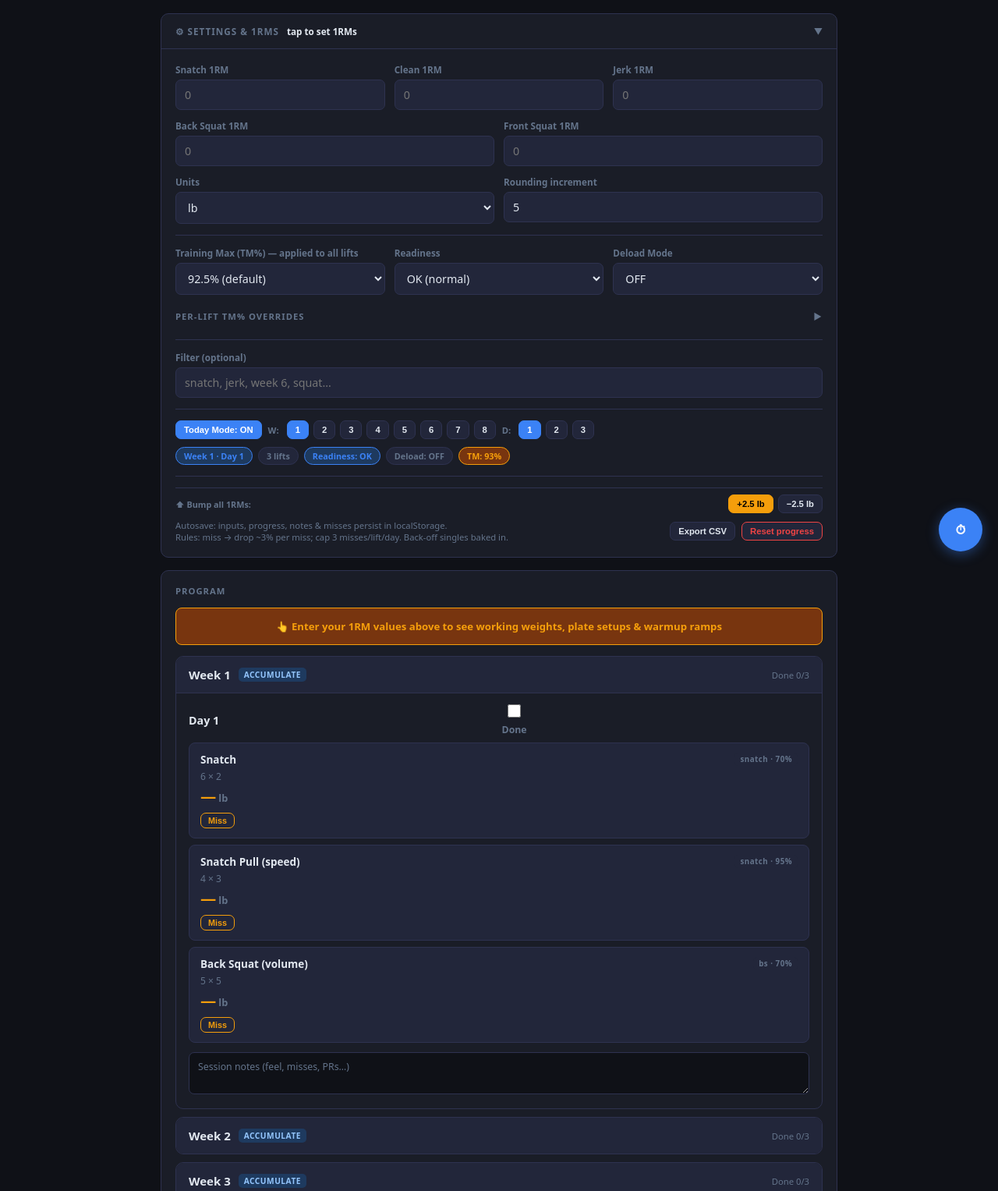
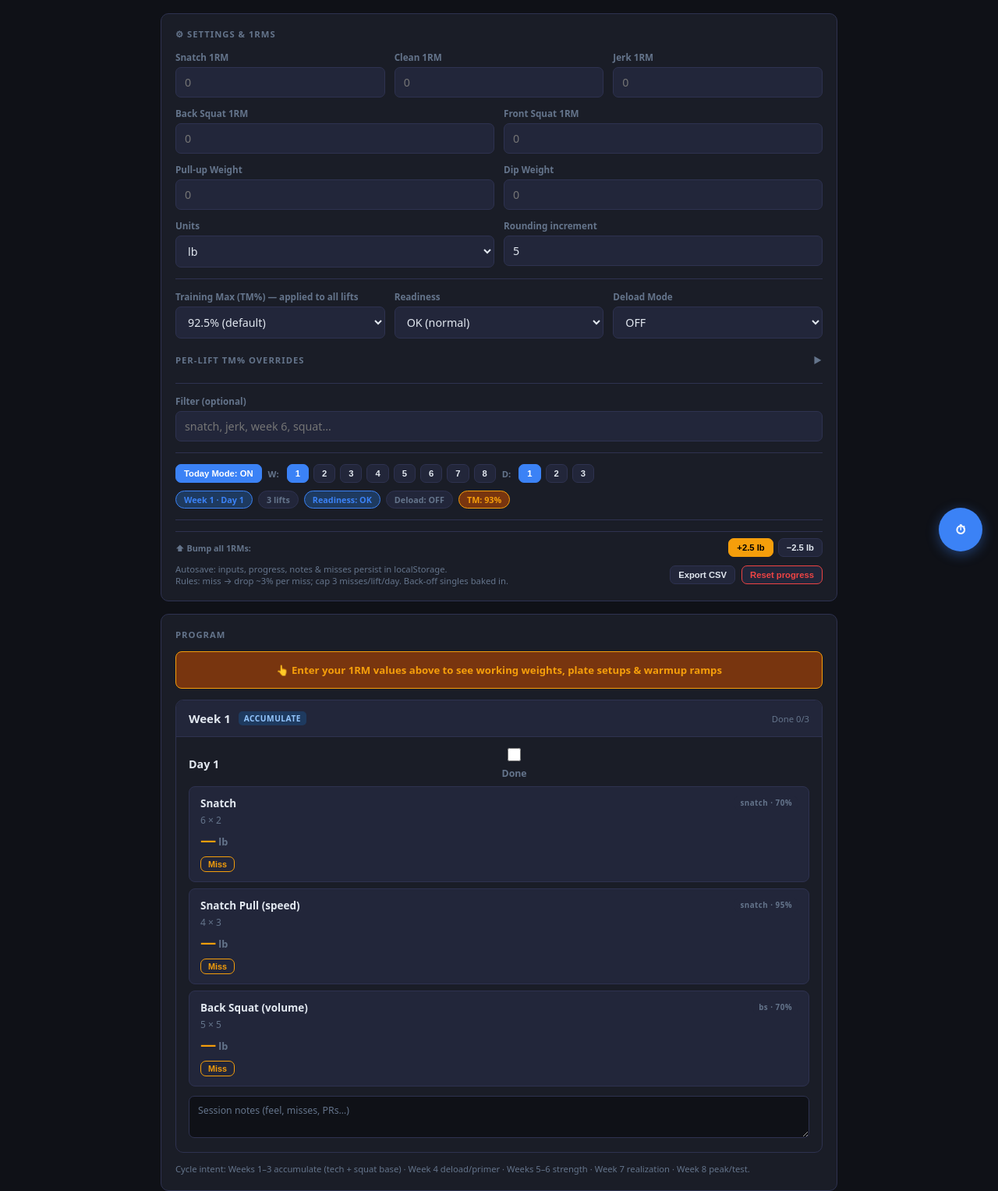
Before and after one commit to diadelfo13/Oly-Program, a plain HTML site: page index.html in a window 1280 px wide. Shown: the part 73-1600 px from the top of the page at 78% size. Drawn offline with Linux system fonts and the light colour scheme.

Commit message:
Update index.html

```diff
--- a/index.html
+++ b/index.html
@@ -190,17 +190,19 @@
     /* ── No-1RM hint ──────────────────────────────────────────── */
     .no-1rm-hint { display:none; background: var(--gold-dim); border: 1px solid var(--gold); border-radius: 8px; padding: 14px 18px; text-align: center; font-size: 0.88rem; font-weight: 700; color: var(--gold); margin-bottom: 14px; }
 
-    /* ── Inputs card collapsible ─────────────────────────────── */
-    details.inputs-card { background: var(--surface); border: 1px solid var(--border); border-radius: var(--radius); margin-bottom: 16px; }
-    details.inputs-card > summary { padding: 14px 18px; cursor: pointer; list-style: none; display: flex; justify-content: space-between; align-items: center; user-select: none; border-radius: var(--radius); }
-    details.inputs-card > summary::-webkit-details-marker { display: none; }
-    details.inputs-card > summary:hover { background: var(--surface2); }
-    details.inputs-card[open] > summary { border-bottom: 1px solid var(--border); border-radius: var(--radius) var(--radius) 0 0; }
-    .inputs-summary-left { display: flex; align-items: center; gap: 10px; flex-wrap: wrap; }
-    .inputs-summary-title { font-size: 0.78rem; font-weight: 700; text-transform: uppercase; letter-spacing: 1px; color: var(--muted); }
-    .inputs-summary-vals { font-size: 0.78rem; color: var(--text); font-weight: 600; }
-    .inputs-summary-arrow { font-size: 0.75rem; color: var(--muted); flex-shrink: 0; }
-    .inputs-body { padding: 18px; }
+    /* ── Mentzer Heavy Duty Supplementals ──────────────────────── */
+    .mentzer-section { margin-top: 14px; padding-top: 12px; border-top: 1px solid var(--border); }
+    .mentzer-section h4 { font-size: 0.72rem; color: var(--muted); font-weight: 700; text-transform: uppercase; letter-spacing: .5px; margin-bottom: 10px; }
+    .mentzer-row { display: flex; gap: 10px; flex-wrap: wrap; }
+    .mentzer-card { flex: 1; min-width: 140px; background: var(--bg); border: 1px solid var(--border); border-radius: 8px; padding: 12px 14px; }
+    .mentzer-card.done-day { opacity: .45; }
+    .mentzer-name { font-weight: 700; font-size: 0.88rem; margin-bottom: 4px; }
+    .mentzer-wt { font-size: 1.15rem; font-weight: 900; color: var(--gold); }
+    .mentzer-wt .unit { font-size: 0.8rem; font-weight: 600; color: var(--muted); margin-left: 2px; }
+    .mentzer-note { font-size: 0.7rem; color: var(--muted); margin-top: 4px; line-height: 1.4; }
+    .mentzer-bump { margin-top: 8px; }
+    .mentzer-bump .btn { font-size: 0.7rem; padding: 4px 10px; }
+
     /* ── Bump 1RM row ─────────────────────────────────────────── */
     .bump-row { display: flex; gap: 6px; align-items: center; flex-wrap: wrap; padding: 8px 0; border-top: 1px solid var(--border); margin-top: 6px; }
     .bump-label { font-size: 0.72rem; color: var(--muted); font-weight: 600; flex: 1; min-width: 120px; }
@@ -221,15 +223,8 @@
   </div>
 
   <!-- ── Inputs Card ──────────────────────────────────────────── -->
-  <details class="inputs-card" id="inputsCard" open>
-    <summary>
-      <div class="inputs-summary-left">
-        <span class="inputs-summary-title">⚙ Settings &amp; 1RMs</span>
-        <span id="inputsSummary" class="inputs-summary-vals"></span>
-      </div>
-      <span id="inputsArrow" class="inputs-summary-arrow">▼</span>
-    </summary>
-    <div class="inputs-body">
+  <div class="card">
+    <div class="card-title">⚙ Settings &amp; 1RMs</div>
     <div class="row">
       <label>Snatch 1RM <input id="snatch" type="number" step="1" placeholder="0" /></label>
       <label>Clean 1RM  <input id="clean"  type="number" step="1" placeholder="0" /></label>
@@ -238,6 +233,11 @@
     <div class="row">
       <label>Back Squat 1RM <input id="bs" type="number" step="1" placeholder="0" /></label>
       <label>Front Squat 1RM<input id="fs" type="number" step="1" placeholder="0" /></label>
+    </div>
+
+    <div class="row">
+      <label>Pull-up Weight <input id="pugwt" type="number" step="0.5" placeholder="0" /></label>
+      <label>Dip Weight <input id="dipwt" type="number" step="0.5" placeholder="0" /></label>
     </div>
 
     <div class="row">
@@ -366,8 +366,7 @@
       <button class="btn sm" id="exportCsv">Export CSV</button>
       <button class="btn sm danger" id="resetProgress">Reset progress</button>
     </div>
-    </div><!-- /inputs-body -->
-  </details>
+  </div>
 
   <!-- ── Program Card ─────────────────────────────────────────── -->
   <div class="card">
@@ -625,7 +624,7 @@ function loadState() {
 }
 function saveState(s) { try { localStorage.setItem(STORAGE_KEY, JSON.stringify(s)); } catch(e){} }
 
-const INPUT_FIELDS = ["snatch","clean","jerk","bs","fs","unit","inc","tmAll","feel","deload","tm_snatch","tm_clean","tm_jerk","tm_bs","tm_fs"];
+const INPUT_FIELDS = ["snatch","clean","jerk","bs","fs","pugwt","dipwt","unit","inc","tmAll","feel","deload","tm_snatch","tm_clean","tm_jerk","tm_bs","tm_fs"];
 function saveInputs() {
   const obj = {};
   INPUT_FIELDS.forEach(id => { const el=document.getElementById(id); if(el) obj[id]=el.value; });
@@ -666,6 +665,7 @@ function getInputs() {
   return {
     snatch: num("snatch"), clean: num("clean"), jerk: num("jerk"),
     bs: num("bs"), fs: num("fs"),
+    pugwt: num("pugwt"), dipwt: num("dipwt"),
     unit: val("unit"), inc: num("inc") || (val("unit")==="lb" ? 5 : 2.5),
     filter: (document.getElementById("filter").value||"").trim().toLowerCase(),
     tm: globalTM,
@@ -751,6 +751,47 @@ function renderWarmups(workWeight, unit, inc) {
 }
 
 // ─────────────────────────────────────────────────────────────────
+// MENTZER HEAVY DUTY SUPPLEMENTALS
+// ─────────────────────────────────────────────────────────────────
+function bumpMentzer(id) {
+  const el = document.getElementById(id);
+  if(!el) return;
+  const unit = val("unit");
+  const amt = unit === "kg" ? 1.25 : 2.5;
+  el.value = Math.max(0, (Number(el.value)||0) + amt);
+  saveInputs();
+  renderAll();
+}
+
+function renderMentzerSection(inp, isDone) {
+  if(inp.pugwt <= 0 && inp.dipwt <= 0) return "";
+  const doneClass = isDone ? " done-day" : "";
+  const u = inp.unit;
+  const bumpLabel = u === "kg" ? "+1.25kg" : "+2.5lb";
+  let html = `<div class="mentzer-section"><h4>💪 Heavy Duty Supplementals</h4><div class="mentzer-row">`;
+
+  if(inp.pugwt > 0) {
+    html += `<div class="mentzer-card${doneClass}">
+      <div class="mentzer-name">Weighted Pull-ups</div>
+      <div class="mentzer-wt">${inp.pugwt}<span class="unit">${u}</span></div>
+      <div class="mentzer-note">1 set to failure · Add weight at 10 reps</div>
+      <div class="mentzer-bump"><button class="btn sm gold mentzer-btn" data-mentzer="pugwt">Hit 10 → ${bumpLabel}</button></div>
+    </div>`;
+  }
+  if(inp.dipwt > 0) {
+    html += `<div class="mentzer-card${doneClass}">
+      <div class="mentzer-name">Weighted Dips</div>
+      <div class="mentzer-wt">${inp.dipwt}<span class="unit">${u}</span></div>
+      <div class="mentzer-note">1 set to failure · Add weight at 10 reps</div>
+      <div class="mentzer-bump"><button class="btn sm gold mentzer-btn" data-mentzer="dipwt">Hit 10 → ${bumpLabel}</button></div>
+    </div>`;
+  }
+
+  html += `</div></div>`;
+  return html;
+}
+
+// ─────────────────────────────────────────────────────────────────
 // PLATE RENDER
 // ─────────────────────────────────────────────────────────────────
 function renderPlates(weight, unit) {
@@ -825,20 +866,6 @@ function renderControls() {
 
   document.getElementById("tmPill").textContent = `TM: ${Math.round(Number(val("tmAll"))*100)}%`;
 
-  // Inputs card collapsed summary line
-  const summaryEl = document.getElementById("inputsSummary");
-  if(summaryEl) {
-    const u = val("unit");
-    const parts = [];
-    const s=num("snatch"),c=num("clean"),j=num("jerk"),bs=num("bs"),fs=num("fs");
-    if(s)  parts.push(`S:${s}`);
-    if(c)  parts.push(`C:${c}`);
-    if(j)  parts.push(`J:${j}`);
-    if(bs) parts.push(`BS:${bs}`);
-    if(fs) parts.push(`FS:${fs}`);
-    summaryEl.textContent = parts.length ? parts.join(" · ") + ` ${u}` : "tap to set 1RMs";
-  }
-
   // Bump button labels track unit
   const bumpUnit = val("unit")==="kg" ? "1.25 kg" : "2.5 lb";
   const bUp = document.getElementById("bumpUp");
@@ -880,9 +907,12 @@ function renderProgram() {
   root.innerHTML = "";
 
   for(const w of grouped) {
+    // In Today Mode, skip entire weeks that don't contain the current day
+    if(state.todayMode && w.week !== state.currentWeek) continue;
+
     const det = document.createElement("details");
     det.className = "week";
-    det.open = state.expandedWeeks.includes(w.week);
+    det.open = state.todayMode ? true : state.expandedWeeks.includes(w.week);
 
     const sum = document.createElement("summary");
     const [phase, phaseClass] = getWeekPhase(w.week);
@@ -1015,6 +1045,18 @@ function renderProgram() {
         list.appendChild(box);
       }
 
+      // Mentzer Heavy Duty Supplementals
+      const mentzerHtml = renderMentzerSection(inp, isDone);
+      let mentzerDiv = null;
+      if(mentzerHtml) {
+        mentzerDiv = document.createElement("div");
+        mentzerDiv.innerHTML = mentzerHtml;
+        // Wire up bump buttons
+        mentzerDiv.querySelectorAll(".mentzer-btn").forEach(btn => {
+          btn.onclick = () => bumpMentzer(btn.dataset.mentzer);
+        });
+      }
+
       // Session notes
       const notesArea = document.createElement("textarea");
       notesArea.className = "notes-area";
@@ -1028,6 +1070,7 @@ function renderProgram() {
       dayCard.appendChild(head);
       if(tonnage > 0) dayCard.appendChild(meta);
       dayCard.appendChild(list);
+      if(mentzerDiv) dayCard.appendChild(mentzerDiv);
       dayCard.appendChild(notesArea);
 
       det.appendChild(dayCard);
@@ -1083,7 +1126,7 @@ document.getElementById("resetProgress").onclick = ()=>{
 // ─────────────────────────────────────────────────────────────────
 // WIRE INPUTS (render + save on change)
 // ─────────────────────────────────────────────────────────────────
-["snatch","clean","jerk","bs","fs","unit","inc","filter","tmAll","feel","deload",
+["snatch","clean","jerk","bs","fs","pugwt","dipwt","unit","inc","filter","tmAll","feel","deload",
  "tm_snatch","tm_clean","tm_jerk","tm_bs","tm_fs"].forEach(id=>{
   const el = document.getElementById(id);
   if(!el) return;
@@ -1098,11 +1141,6 @@ document.getElementById("bumpDown").onclick = () => bumpLifts(-1);
 // Per-lift TM arrow toggle
 document.getElementById("perLiftDetails").addEventListener("toggle", function() {
   document.getElementById("perLiftArrow").textContent = this.open ? "▼" : "▶";
-});
-
-// Inputs card collapse arrow
-document.getElementById("inputsCard").addEventListener("toggle", function() {
-  document.getElementById("inputsArrow").textContent = this.open ? "▼" : "▶";
 });
 
 // ─────────────────────────────────────────────────────────────────
```
